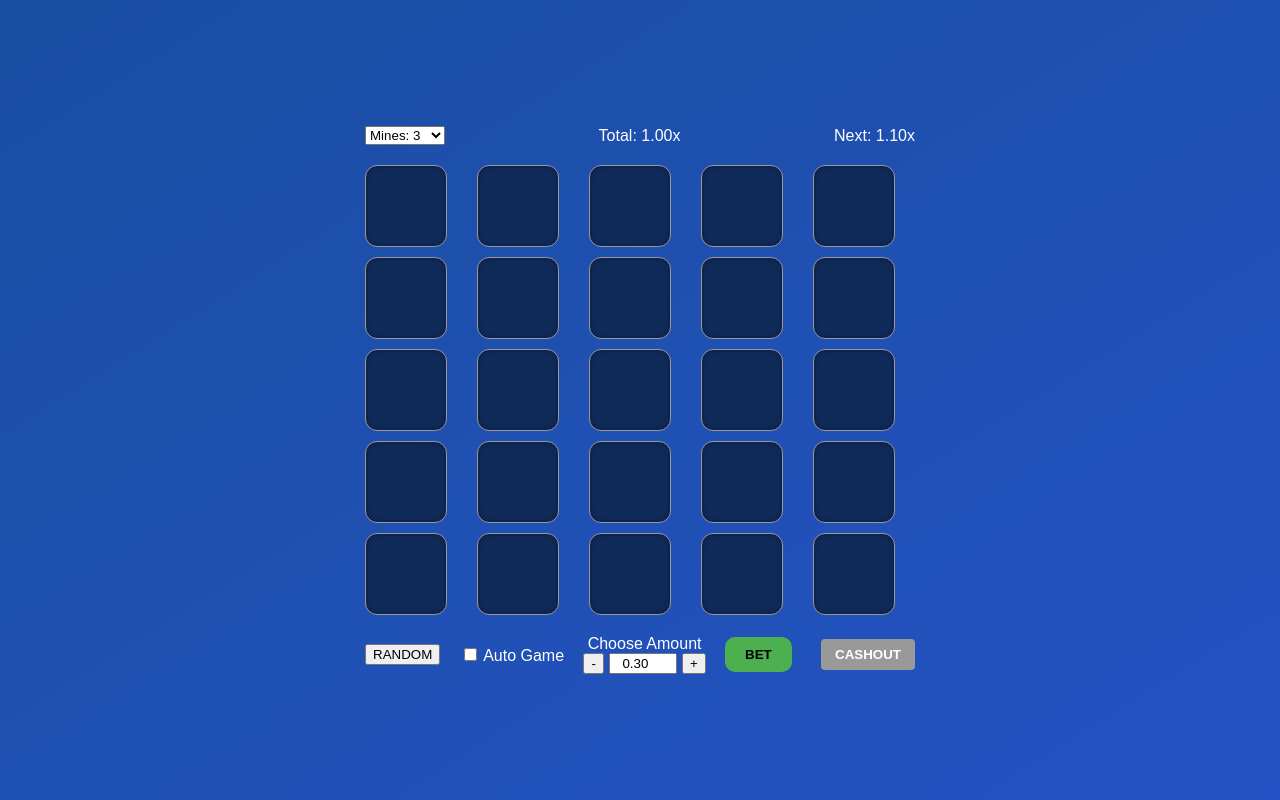
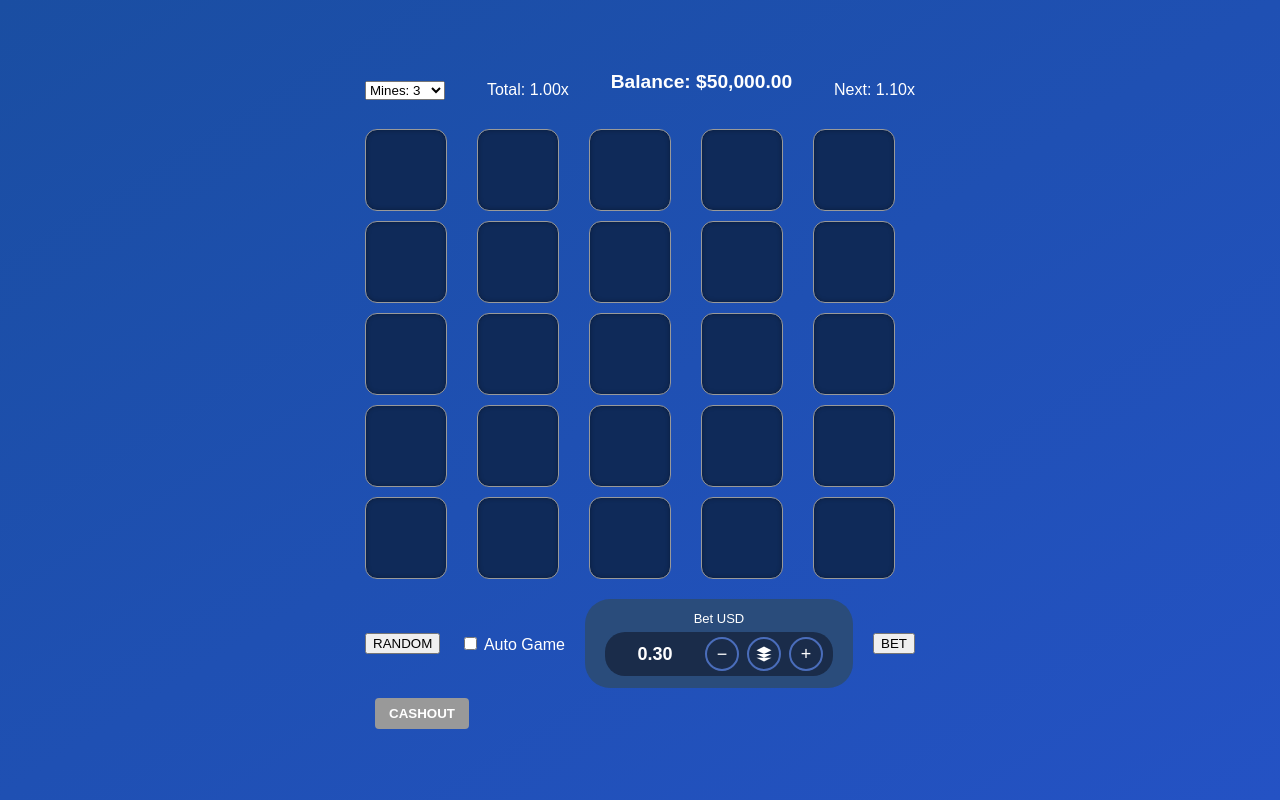
Before and after one commit to Tornike-max/lambda-game, a website built with Vite: page index.html in a window 1280 px wide. Built offline with nearby package versions, Linux system fonts and the light colour scheme.

Commit message:
added balance functionality

```diff
--- a/index.html
+++ b/index.html
@@ -18,6 +18,9 @@
         <option value="10">Mines: 10</option>
       </select>
       <span class="current-multiplier">Total: 1.00x</span>
+      <div class="balance-display">
+        Balance: <span id="balanceAmount">$50,000.00</span>
+      </div>
       <span class="next-multiplier">Next: 1.10x</span>
     </div>
 
@@ -34,13 +37,21 @@
       </label>
 
       <div class="bet-controls">
-        <span>Choose Amount</span>
-        <div class="bet-input">
-          <button id="decrease">-</button>
-          <input type="number" id="bet" value="0.30" step="0.10" min="0.10" readonly />
-          <button id="increase">+</button>
+        <label class="bet-label">Bet USD</label>
+        <div class="bet-wrapper">
+          <input type="text" id="bet" class="bet-input" value="0.30" readonly />
+          <div class="bet-buttons">
+            <button class="bet-btn" id="decrease">−</button>
+            <button class="bet-btn" id="popup-open">
+              <svg width="18" height="18" fill="white" viewBox="0 0 24 24">
+                <path d="M2 7l10 5 10-5-10-5-10 5zm0 5l10 5 10-5M2 17l10 5 10-5"/>
+              </svg>
+            </button>
+            <button class="bet-btn" id="increase">+</button>
+          </div>
         </div>
       </div>
+
 
       <button id="bet-btn" class="bet-button">BET</button>
       <button id="cashout-btn" class="cashout-button" disabled>CASHOUT</button>
--- a/src/controllers/GameController.ts
+++ b/src/controllers/GameController.ts
@@ -10,21 +10,62 @@ export class GameController {
   currentMultiplierSpan: HTMLElement | null;
   cashoutButton: HTMLButtonElement | null;
 
-
+  balance: number = 50000;
+  balanceDisplay: HTMLElement | null;
 
   constructor(boardContainer: HTMLElement) {
     this.board = new Board(boardContainer, 5, 5);
     this.mineCount = 3;
     this.nextMultiplierSpan = document.querySelector(".next-multiplier");
     this.currentMultiplierSpan = document.querySelector(".current-multiplier");
+    this.cashoutButton = document.getElementById("cashout-btn") as HTMLButtonElement;
+    this.balanceDisplay = document.getElementById("balanceAmount");
+
     this.attachEvents();
-    this.cashoutButton = document.getElementById("cashout-btn") as HTMLButtonElement;
+    this.updateBalanceUI();
+
     if (this.cashoutButton) {
       this.cashoutButton.addEventListener("click", () => this.cashout());
     }
   }
 
+  attachEvents() {
+    document.getElementById("bet-btn")?.addEventListener("click", () => {
+      this.startGame();
+    });
+
+    const dropdown = document.getElementById("mine-count") as HTMLSelectElement;
+    dropdown?.addEventListener("change", () => {
+      this.mineCount = parseInt(dropdown.value);
+    });
+  }
+
+  updateBalanceUI() {
+    if (this.balanceDisplay) {
+      this.balanceDisplay.textContent = `$${this.balance.toLocaleString(undefined, {
+        minimumFractionDigits: 2,
+        maximumFractionDigits: 2,
+      })}`;
+    }
+  }
+
   startGame() {
+    const betInput = document.getElementById("bet") as HTMLInputElement;
+    const betAmount = parseFloat(betInput.value);
+
+    if (isNaN(betAmount) || betAmount <= 0) {
+      alert("⛔ მიუთითე სწორი თანხა");
+      return;
+    }
+
+    if (betAmount > this.balance) {
+      alert("⛔ ბალანსზე მეტი თანხა არ შეგიძლია დადო!");
+      return;
+    }
+
+    this.balance -= betAmount;
+    this.updateBalanceUI();
+
     this.isGameActive = true;
     this.revealedSafeCells = 0;
     this.totalCoefficient = 1;
@@ -47,7 +88,6 @@ export class GameController {
 
         if (cell.hasMine) {
           this.isGameActive = false;
-
           if (this.cashoutButton) {
             this.cashoutButton.disabled = true;
           }
@@ -90,17 +130,6 @@ export class GameController {
     }
   }
 
-  attachEvents() {
-    document.getElementById("bet-btn")?.addEventListener("click", () => {
-      this.startGame();
-    });
-
-    const dropdown = document.getElementById("mine-count") as HTMLSelectElement;
-    dropdown?.addEventListener("change", () => {
-      this.mineCount = parseInt(dropdown.value);
-    });
-  }
-
   cashout() {
     if (!this.isGameActive) return;
 
@@ -109,11 +138,14 @@ export class GameController {
     const winnings = betAmount * this.totalCoefficient;
 
     alert(`✅ You cashed out: $${winnings.toFixed(2)} 💰 (x${this.totalCoefficient.toFixed(2)})`);
+
+    this.balance += winnings;
+    this.updateBalanceUI();
+
     this.isGameActive = false;
 
     if (this.cashoutButton) {
       this.cashoutButton.disabled = true;
     }
   }
-
 }
--- a/src/main.ts
+++ b/src/main.ts
@@ -16,22 +16,45 @@ document.addEventListener("DOMContentLoaded", () => {
   const popup = document.getElementById("keypadPopupOverlay");
   const betInput = document.getElementById("betInputField") as HTMLInputElement;
   const betDisplay = document.getElementById("bet") as HTMLInputElement;
+  const popupOpenImage = document.getElementById("popup-open");
   const keys = document.querySelectorAll(".key");
   const deleteKey = document.getElementById("deleteKey");
   const confirmBtn = document.getElementById("confirmBet");
+  const increaseBetBtn = document.getElementById("increase");
+  const decreaseBetBtn = document.getElementById("decrease");
 
   if (!popup || !betInput || !betDisplay || !confirmBtn || keys.length === 0) {
     console.warn("⚠️ Popup elements not found in DOM.");
     return;
   }
 
-  // გახსნა
-  betDisplay.addEventListener("click", () => {
-    popup.classList.add("show");
-    betInput.value = betDisplay.value;
+  const openPopupButtons = [betInput, betDisplay,popupOpenImage];
+
+  openPopupButtons.forEach(element => {
+    element?.addEventListener("click",()=>{
+      popup.classList.add("show");
+      betInput.value = betDisplay.value;
+    })
+  });
+  increaseBetBtn?.addEventListener("click", () => {
+    const current = Math.floor(Number(betDisplay.value));
+
+    if(current >= 100000) {
+      alert("⛔ მაქსიმალური ფსონი 100000 ლარია");
+      return;
+    }
+
+    betDisplay.value = String(Number(betDisplay.value) + 0.50);
+  })
+
+  decreaseBetBtn?.addEventListener("click", () => {
+    const current = Math.floor(Number(betDisplay.value));
+    if (current > 0) {
+      betDisplay.value = String(current - 0.50);
+    }
   });
 
-  // ღილაკებზე დაჭერით ციფრების დამატება
+
   keys.forEach((key) => {
     key.addEventListener("click", () => {
       if (betInput.readOnly) betInput.readOnly = false;
--- a/src/styles.scss
+++ b/src/styles.scss
@@ -45,29 +45,84 @@ body {
   gap: 10px;
 }
 
+.balance-display {
+  font-size: 1.2rem;
+  font-weight: bold;
+  color: #fff;
+  margin-bottom: 1rem;
+}
+
 .bet-controls {
   display: flex;
   flex-direction: column;
   align-items: center;
 }
 
-.bet-input {
+.bet-controls {
   display: flex;
-  gap: 5px;
+  flex-direction: column;
+  align-items: center;
+  background: #2a4c7b;
+  border-radius: 25px;
+  padding: 12px 20px;
+  width: fit-content;
+  font-family: sans-serif;
 }
 
-.bet-input input {
-  width: 60px;
-  text-align: center;
+.bet-label {
+  font-size: 13px;
+  color: white;
+  margin-bottom: 6px;
 }
 
-.bet-button {
-  background-color: #4caf50;
+.bet-wrapper {
+  display: flex;
+  align-items: center;
+  background: #1a2c4a;
+  border-radius: 20px;
+  padding: 5px 10px;
+}
+
+.bet-input {
+  width: 80px;
+  text-align: center;
   border: none;
-  padding: 10px 20px;
+  background: transparent;
+  color: white;
   font-weight: bold;
-  border-radius: 10px;
+  font-size: 18px;
+  outline: none;
+  padding: 4px 0;
+}
+
+.bet-buttons {
+  display: flex;
+  gap: 8px;
+  margin-left: 10px;
+}
+
+.bet-btn {
+  background: transparent;
+  border: 2px solid #4a6dbb;
+  border-radius: 50%;
+  width: 34px;
+  height: 34px;
+  color: white;
+  font-size: 18px;
+  display: flex;
+  align-items: center;
+  justify-content: center;
   cursor: pointer;
+  transition: background 0.2s ease;
+}
+
+.bet-btn:hover {
+  background: #4a6dbb;
+}
+
+.bet-btn img {
+  width: 18px;
+  height: 18px;
 }
 
 .cashout-button {
```
